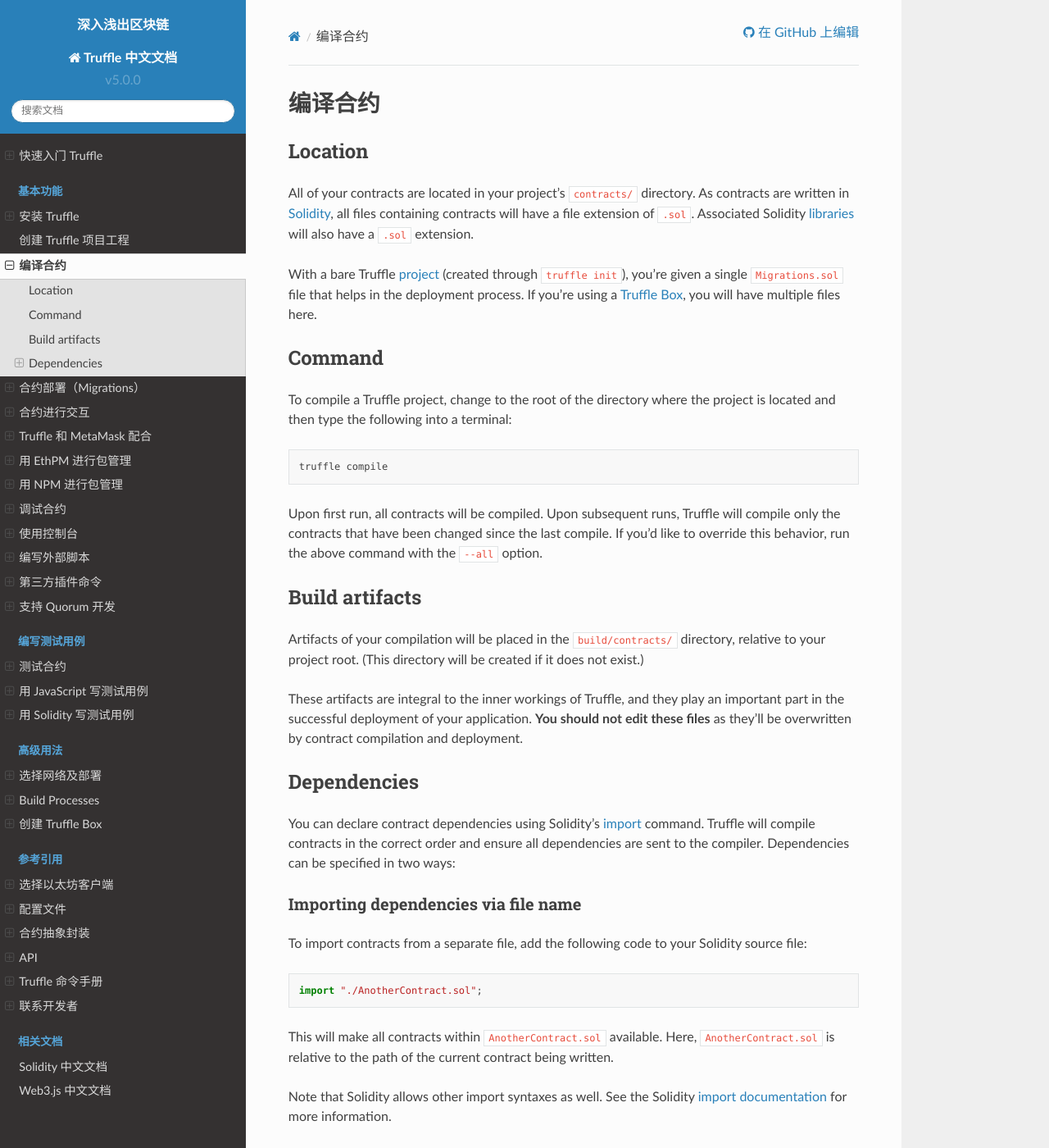
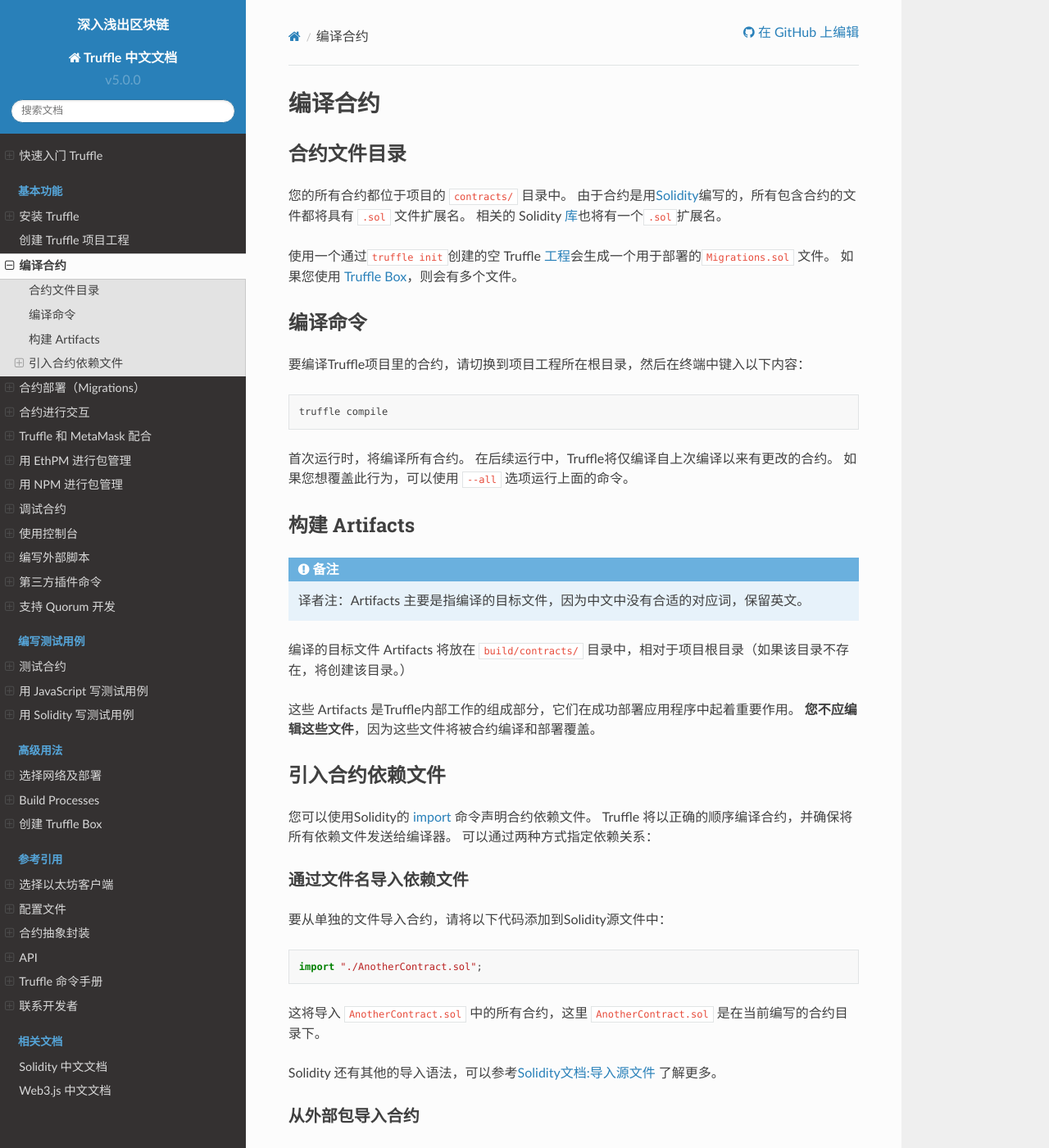
Before and after one commit to lbc-team/truffle-docs, a Sphinx documentation site: the page built from source/getting-started/compiling-contracts.md, in a window 1280 px wide and 1400 px high. Shown: the whole window at 82% size. Built offline with Sphinx 7.4.7 and the Read the Docs theme 2.0.0, drawn with Linux system fonts in a browser that asks for light colours; comment, search, counter and statistics services are not loaded; some of the changed text lies outside the part shown.

Commit message:
安装、编译、部署翻译完成

````diff
--- a/source/getting-started/compiling-contracts.md
+++ b/source/getting-started/compiling-contracts.md
@@ -1,53 +1,63 @@
 # 编译合约
 
-## Location
+## 合约文件目录
 
-All of your contracts are located in your project's `contracts/` directory. As contracts are written in [Solidity](https://solidity.readthedocs.io/en/develop/), all files containing contracts will have a file extension of `.sol`. Associated Solidity [libraries](http://solidity.readthedocs.org/en/latest/contracts.html#libraries) will also have a `.sol` extension.
+您的所有合约都位于项目的 `contracts/` 目录中。 由于合约是用[Solidity](https://learnblockchain.cn/docs/solidity/)编写的，所有包含合约的文件都将具有 `.sol` 文件扩展名。 相关的 Solidity [库](https://learnblockchain.cn/docs/solidity/contracts.html#libraries)也将有一个`.sol`扩展名。
 
-With a bare Truffle [project](../quickstart.md) (created through `truffle init`), you're given a single `Migrations.sol` file that helps in the deployment process. If you're using a [Truffle Box](https://truffleframework.com/boxes), you will have multiple files here.
+使用一个通过`truffle init`创建的空 Truffle [工程](../quickstart.md)会生成一个用于部署的`Migrations.sol` 文件。 如果您使用 [Truffle Box](https://truffleframework.com/boxes)，则会有多个文件。
 
-## Command
 
-To compile a Truffle project, change to the root of the directory where the project is located and then type the following into a terminal:
+## 编译命令
+
+要编译Truffle项目里的合约，请切换到项目工程所在根目录，然后在终端中键入以下内容：
 
 ```shell
 truffle compile
 ```
 
-Upon first run, all contracts will be compiled. Upon subsequent runs, Truffle will compile only the contracts that have been changed since the last compile. If you'd like to override this behavior, run the above command with the `--all` option.
+首次运行时，将编译所有合约。 在后续运行中，Truffle将仅编译自上次编译以来有更改的合约。 如果您想覆盖此行为，可以使用 `--all` 选项运行上面的命令。
 
-## Build artifacts
 
-Artifacts of your compilation will be placed in the `build/contracts/` directory, relative to your project root. (This directory will be created if it does not exist.)
 
-These artifacts are integral to the inner workings of Truffle, and they play an important part in the successful deployment of your application. **You should not edit these files** as they'll be overwritten by contract compilation and deployment.
+## 构建 Artifacts
 
-## Dependencies
+ ```note::
+  译者注：Artifacts 主要是指编译的目标文件，因为中文中没有合适的对应词，保留英文。
+ ```
 
-You can declare contract dependencies using Solidity's [import](http://solidity.readthedocs.org/en/latest/layout-of-source-files.html#importing-other-source-files) command. Truffle will compile contracts in the correct order and ensure all dependencies are sent to the compiler. Dependencies can be specified in two ways:
+编译的目标文件 Artifacts 将放在 `build/contracts/` 目录中，相对于项目根目录（如果该目录不存在，将创建该目录。）
 
-### Importing dependencies via file name
+这些 Artifacts 是Truffle内部工作的组成部分，它们在成功部署应用程序中起着重要作用。 **您不应编辑这些文件**，因为这些文件将被合约编译和部署覆盖。
 
-To import contracts from a separate file, add the following code to your Solidity source file:
+
+## 引入合约依赖文件
+
+您可以使用Solidity的 [import](https://learnblockchain.cn/docs/solidity/layout-of-source-files.html#import) 命令声明合约依赖文件。 Truffle 将以正确的顺序编译合约，并确保将所有依赖文件发送给编译器。 可以通过两种方式指定依赖关系：
+
+### 通过文件名导入依赖文件
+
+要从单独的文件导入合约，请将以下代码添加到Solidity源文件中：
 
 ```
 import "./AnotherContract.sol";
 ```
 
-This will make all contracts within `AnotherContract.sol` available. Here, `AnotherContract.sol` is relative to the path of the current contract being written.
+这将导入 `AnotherContract.sol` 中的所有合约，这里 `AnotherContract.sol` 是在当前编写的合约目录下。
 
-Note that Solidity allows other import syntaxes as well. See the Solidity [import documentation](http://solidity.readthedocs.org/en/latest/layout-of-source-files.html#importing-other-source-files) for more information.
+Solidity  还有其他的导入语法，可以参考[Solidity文档:导入源文件](https://learnblockchain.cn/docs/solidity/layout-of-source-files.html#import) 了解更多。
 
-### Importing contracts from an external package
 
-Truffle supports dependencies installed via both [EthPM](package-management-via-ethpm.md) and [NPM](package-management-via-npm.md). To import contracts from a dependency, use the following syntax
+### 从外部包导入合约
+
+Truffle支持通过[EthPM](package-management-via-ethpm.md)和[NPM](package-management-via-npm.md)安装的依赖。 可使用以下语法把依赖导入合约：
+
 
 ```
 import "somepackage/SomeContract.sol";
 ```
 
-Here, `somepackage` represents a package installed via EthPM or NPM, and `SomeContract.sol` represents a Solidity source file provided by that package.
+这里，`somepackage` 表示通过EthPM或NPM安装的包，`SomeContract.sol` 表示该包提供的Solidity源文件。
 
-Note that Truffle will search installed packages from EthPM first before searching for packages installed from NPM, so in the rare case of a naming conflict the package installed via EthPM will be used.
+请注意，在搜索从NPM安装的软件包之前，Truffle将首先从EthPM搜索已安装的软件包，因此在极少数情况下会出现命名冲突，将使用通过EthPM安装的软件包。
 
-For more information on how to use Truffle's package management features, please see the Truffle [EthPM](package-management-via-ethpm.md) and [NPM](package-management-via-npm.md) documentation.
+有关如何使用Truffle软件包管理功能的更多信息，请参阅Truffle [EthPM](package-management-via-ethpm.md)和[NPM](package-management-via-npm.md)文档。
````
Also changed, not shown: source/getting-started/creating-a-project.md (+1 -1 lines), source/getting-started/installation.md (+7 -4 lines), source/getting-started/running-migrations.md (+81 -66 lines).
